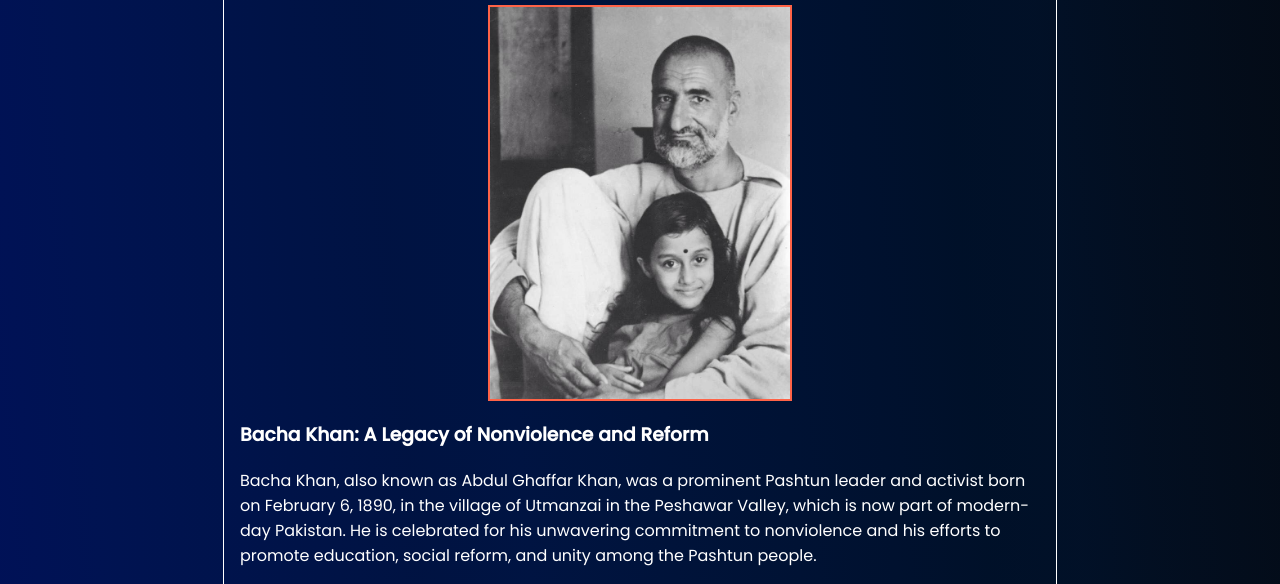
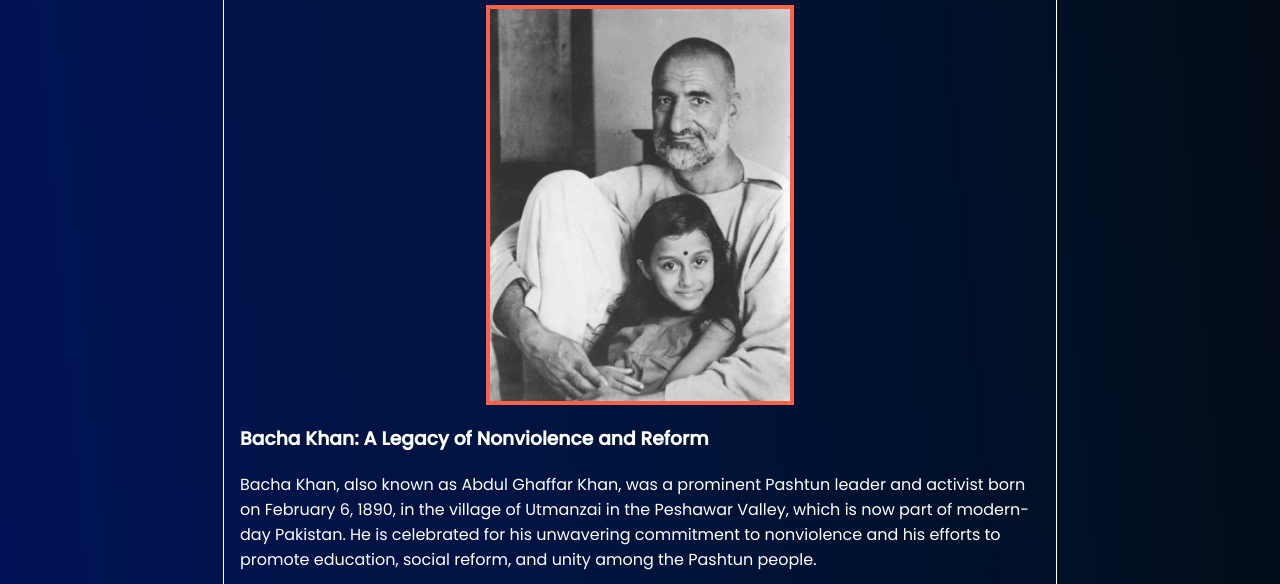
Before and after one commit to cbazyx8/KhanoPedia-, a plain HTML site: page index.html in a window 1280 px wide. Shown: the part 196-780 px from the top of the page. Drawn offline with Linux system fonts and the light colour scheme.

Commit message:
Update styles.css

```diff
--- a/styles.css
+++ b/styles.css
@@ -134,7 +134,7 @@ article p {
     line-height: 1.6;
 }
 img{
-    border: 2px solid tomato;
+    border: 4px solid tomato;
     display: block;
     margin-left: auto;
     margin-right: auto;
```
